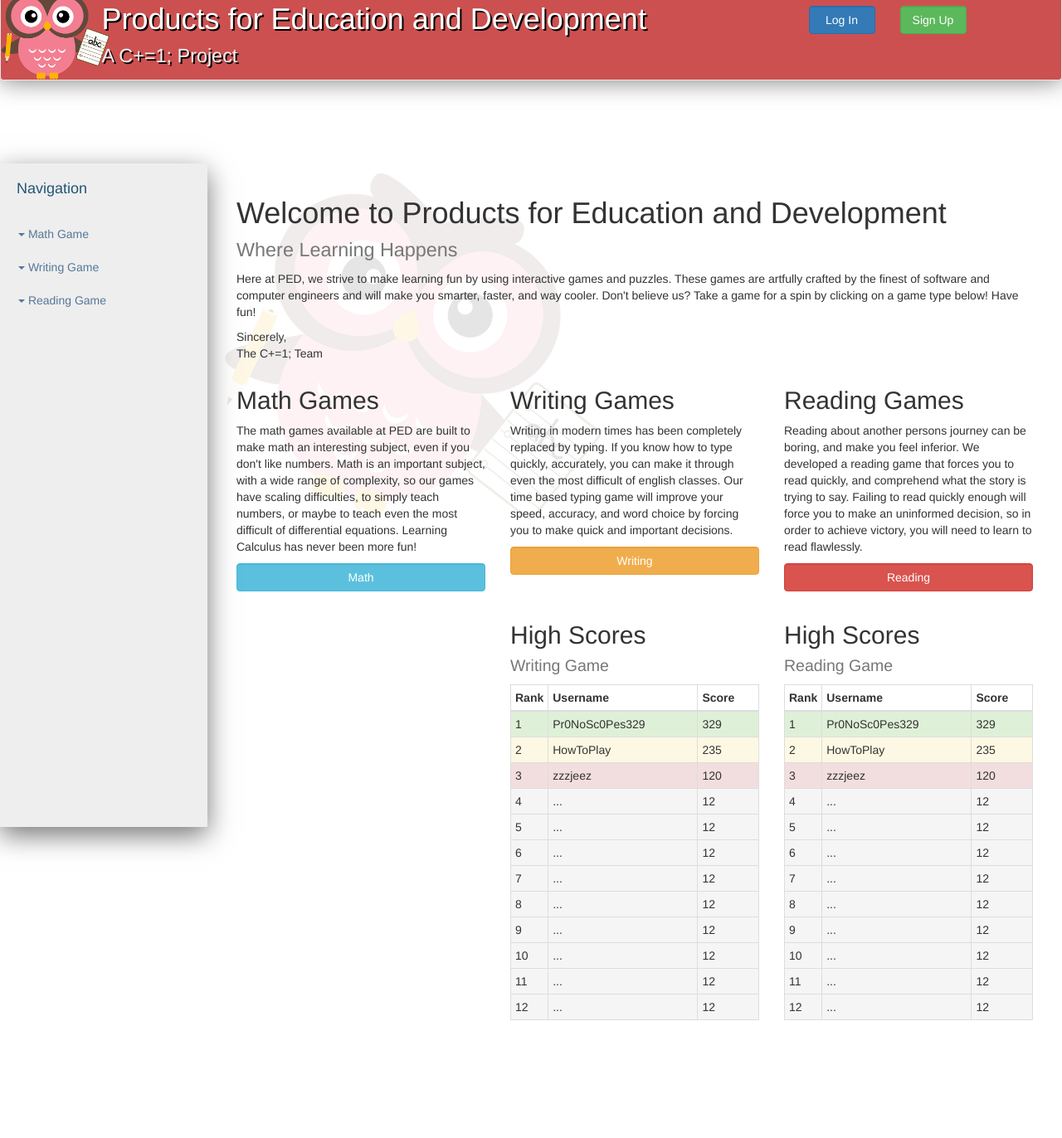
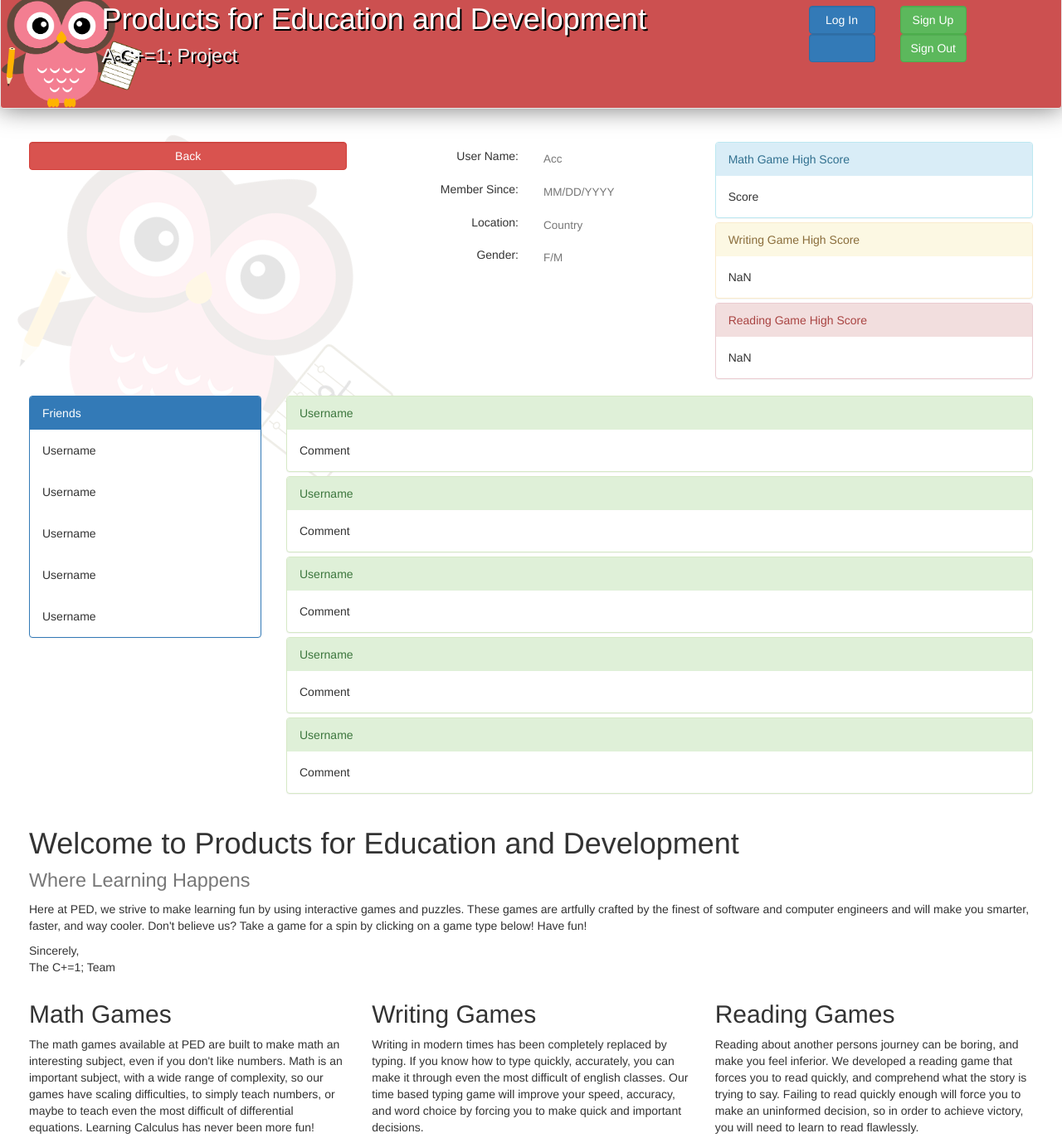
Before and after one commit to sandervw/S-E-329-Project-2, a plain HTML site: page index.html in a window 1280 px wide. Shown: the part 18-1390 px from the top of the page at 83% size. Before the commit the page ends 1288 px from the top, so only its background shows below. Drawn offline with nearby package versions, Linux system fonts and the light colour scheme; no server answers; a script that the page names is missing.

Commit message:
Should be ready to demo this guy now, all changes seem to work.

```diff
--- a/css/style.css
+++ b/css/style.css
@@ -76,12 +76,6 @@ background: #fff;
 margin-left:-202px;
 }
 
-/*!
- * Start Bootstrap - Simple Sidebar (http://startbootstrap.com/)
- * Copyright 2013-2016 Start Bootstrap
- * Licensed under MIT (https://github.com/BlackrockDigital/startbootstrap/blob/gh-pages/LICENSE)
- */
-
  body {
     overflow-x: hidden;
  }
@@ -98,24 +92,9 @@ margin-left:-202px;
 }
 
 #wrapper.toggled {
-    padding-left: 250px;
+    padding-left: 0px;
 }
 
-#sidebar-wrapper {
-    z-index: 20;
-    position: fixed;
-    left: 250px;
-    width: 0;
-    height: 100%;
-    margin-left: -250px;
-    overflow-y: auto;
-    background: #eeeeee;
-    -webkit-transition: all 0.5s ease;
-    -moz-transition: all 0.5s ease;
-    -o-transition: all 0.5s ease;
-    transition: all 0.5s ease;
-  	box-shadow: 0px 10px 30px #777777;
-}
 
 #wrapper.toggled #sidebar-wrapper {
     width: 250px;
@@ -131,7 +110,6 @@ margin-left:-202px;
 
 #wrapper.toggled #page-content-wrapper {
     position: absolute;
-    margin-right: -250px;
 }
 
 /* Sidebar Styles */
@@ -139,7 +117,6 @@ margin-left:-202px;
 .sidebar-nav {
     position: absolute;
     top: 0;
-    width: 250px;
     margin: 0;
     padding: 0;
     list-style: none;
@@ -189,7 +166,6 @@ margin-left:-202px;
       background-repeat: no-repeat;
     }
     #wrapper {
-        padding-left: 250px;
     }
 
     #wrapper.toggled {
--- a/index.html
+++ b/index.html
@@ -18,7 +18,7 @@
   <!-- Javascript Import -->
   <script src="js\InputManager.js"></script>
 
-  <script src="http://localhost:5000/socket.io/socket.io.js"></script>
+  <script src="http://192.168.1.4:5000/socket.io/socket.io.js"></script>
   <script src="js\mathGame.js"></script>
   <script src="js\readingGame.js"></script>
   <script src="js\writingGame.js"></script>
@@ -57,35 +57,104 @@
     </div>
     <!-- End Banner -->
     <!-- Main Container -->
-    <div id="wrapper" style="margin-top:100px">
-      <!-- Sidebar -->
-      <div id="sidebar-wrapper">
-        <ul class="sidebar-nav">
-          <li role="navigation" class="active sidebar-brand"><a href="#" id="navHeader">Navigation</a></li>
-          <li role="navigation" class="dropdown"><a class="dropdown-toggle" data-toggle="dropdown" role="button" aria-haspopup="true" aria-expanded="false" href="#"><span class="caret"></span> Math Game</a>
-            <ul class="dropdown-menu">
-              <li><a href="#" class="btn-math">New Game</a></li>
-              <li id="mathHS"><a href="#">High Scores</a></li>
-            </ul>
-          </li>
-          <li role="navigation" class="dropdown"><a class="dropdown-toggle" data-toggle="dropdown" role="button" aria-haspopup="true" aria-expanded="false" href="#"><span class="caret"></span> Writing Game</a>
-            <ul class="dropdown-menu">
-              <li><a href="#" class="btn-writing">New Game</a></li>
-              <li id="writingHS"><a href="#">High Scores</a></li>
-            </ul>
-          </li>
-          <li role="navigation" class="dropdown"><a class="dropdown-toggle" data-toggle="dropdown" role="button" aria-haspopup="true" aria-expanded="false" href="#"><span class="caret"></span> Reading Game</a>
-            <ul class="dropdown-menu">
-              <li><a href="#" class="btn-reading">New Game</a></li>
-              <li id="readingHS"><a href="#">High Scores</a></li>
-            </ul>
-          </li>
-        </ul>
-      </div>
-    <!-- End Sidebar -->
+    <div id="wrapper">
+
     <!-- Content -->
     <div id="page-content-wrapper" >
-      <div class="container-fluid">
+      <div id="profiledocument" class="container-fluid">
+          <div class="row">
+              <div class="col-sm-4"style="height: 300px;">
+                <button id="backButton" type="button" class="form-control btn btn-danger">Back</button>
+              </div>
+              <div class="col-sm-4">
+                <div class="row">
+                  <div class="col-xs-6 text-right">
+                    <h5>User Name:</h5>
+                  </div>
+                  <div class="col-xs-6">
+                    <h4><small id="uname">Acc</small></h4>
+                  </div>
+                </div>
+                <div class="row">
+                  <div class="col-xs-6 text-right">
+                    <h5>Member Since:</h5>
+                  </div>
+                  <div class="col-xs-6">
+                    <h4><small id="memberDate">MM/DD/YYYY</small></h4>
+                  </div>
+                </div>
+                <div class="row">
+                  <div class="col-xs-6 text-right">
+                    <h5>Location:</h5>
+                  </div>
+                  <div class="col-xs-6">
+                    <h4><small id="location">Country</small></h4>
+                  </div>
+                </div>
+                <div class="row">
+                  <div class="col-xs-6 text-right">
+                    <h5>Gender:</h5>
+                  </div>
+                  <div class="col-xs-6">
+                    <h4><small id="gender">F/M</small></h4>
+                  </div>
+                </div>
+              </div>
+              <div class="col-sm-4 panel-group">
+                <div class="panel panel-info">
+                  <div class="panel-heading">Math Game High Score</div>
+                  <div class="panel-body" id="mathHS">Score</div>
+                </div>
+                <div class="panel panel-warning">
+                  <div class="panel-heading">Writing Game High Score</div>
+                  <div class="panel-body" id="writHS">NaN</div>
+                </div>
+                <div class="panel panel-danger">
+                  <div class="panel-heading">Reading Game High Score</div>
+                  <div class="panel-body" id="readHS">NaN</div>
+                </div>
+              </div>
+          </div>
+          <div class="row">
+              <div class="col-md-3">
+                <div class="panel-group">
+                  <div class="panel panel-primary">
+                    <div class="panel-heading">Friends</div>
+                    <div class="panel-body">Username</div>
+                    <div class="panel-body">Username</div>
+                    <div class="panel-body">Username</div>
+                    <div class="panel-body">Username</div>
+                    <div class="panel-body">Username</div>
+                  </div>
+                </div>
+              </div>
+              <div class="col-md-9">
+                <div class="panel-group">
+                  <div class="panel panel-success">
+                    <div class="panel-heading">Username</div>
+                    <div class="panel-body">Comment</div>
+                  </div>
+                  <div class="panel panel-success">
+                    <div class="panel-heading">Username</div>
+                    <div class="panel-body">Comment</div>
+                  </div>
+                  <div class="panel panel-success">
+                    <div class="panel-heading">Username</div>
+                    <div class="panel-body">Comment</div>
+                  </div>
+                  <div class="panel panel-success">
+                    <div class="panel-heading">Username</div>
+                    <div class="panel-body">Comment</div>
+                  </div>
+                  <div class="panel panel-success">
+                    <div class="panel-heading">Username</div>
+                    <div class="panel-body">Comment</div>
+                  </div>
+                </div>
+              </div>
+          </div>
+      </div>
+      <div id="maindocument" class="container-fluid">
         <div class="row">
           <div class="col-lg-12">
               <h1> Welcome to Products for Education and Development<br>
@@ -128,104 +197,11 @@
                   </div></div>
                 <div class="col-md-4">
                   <h2>High Scores<br><small>Writing Game</small></h2>
-                  <table class="table table-responsive table-hover table-bordered table-condensed">
-                    <thead>
-                      <tr>
-                        <th style="width:30px;">Rank</th>
-                        <th>Username</th><th>Score</th>
-                      </tr>
-                    </thead>
-                      <tbody>
-                        <tr class="success">
-                          <td>1</td>
-                          <td>Pr0NoSc0Pes329</td>
-                          <td>329</td>
-                        </tr>
-                        <tr class="warning">
-                          <td>2</td>
-                          <td>HowToPlay</td>
-                          <td>235</td></tr>
-                          <tr class="danger">
-                            <td>3</td>
-                            <td>zzzjeez</td>
-                            <td>120</td>
-                          </tr>
-                          <tr class="active">
-                            <td>4</td>
-                            <td>...</td>
-                            <td>12</td>
-                          </tr>
-                          <tr class="active">
-                            <td>5</td>
-                            <td>...</td>
-                            <td>12</td>
-                          </tr>
-                          <tr class="active">
-                            <td>6</td>
-                            <td>...</td>
-                            <td>12</td>
-                          </tr>
-                          <tr class="active">
-                            <td>7</td>
-                            <td>...</td>
-                            <td>12</td>
-                          </tr>
-                          <tr class="active">
-                            <td>8</td>
-                            <td>...</td>
-                            <td>12</td>
-                          </tr><tr class="active"><td>9</td><td>...</td><td>12</td></tr><tr class="active"><td>10</td><td>...</td><td>12</td></tr><tr class="active"><td>11</td><td>...</td><td>12</td></tr><tr class="active"><td>12</td><td>...</td><td>12</td></tr></tbody></table>
+                  NaN
                 </div>
                 <div class="col-md-4">
                   <h2>High Scores<br><small>Reading Game</small></h2>
-                  <table class="table table-responsive table-hover table-bordered table-condensed">
-                    <thead>
-                      <tr>
-                        <th style="width:30px;">Rank</th>
-                        <th>Username</th><th>Score</th>
-                      </tr>
-                    </thead>
-                      <tbody>
-                        <tr class="success">
-                          <td>1</td>
-                          <td>Pr0NoSc0Pes329</td>
-                          <td>329</td>
-                        </tr>
-                        <tr class="warning">
-                          <td>2</td>
-                          <td>HowToPlay</td>
-                          <td>235</td></tr>
-                          <tr class="danger">
-                            <td>3</td>
-                            <td>zzzjeez</td>
-                            <td>120</td>
-                          </tr>
-                          <tr class="active">
-                            <td>4</td>
-                            <td>...</td>
-                            <td>12</td>
-                          </tr>
-                          <tr class="active">
-                            <td>5</td>
-                            <td>...</td>
-                            <td>12</td>
-                          </tr>
-                          <tr class="active">
-                            <td>6</td>
-                            <td>...</td>
-                            <td>12</td>
-                          </tr>
-                          <tr class="active">
-                            <td>7</td>
-                            <td>...</td>
-                            <td>12</td>
-                          </tr>
-                          <tr class="active">
-                            <td>8</td>
-                            <td>...</td>
-                            <td>12</td>
-                          </tr><tr class="active"><td>9</td><td>...</td><td>12</td></tr><tr class="active"><td>10</td><td>...</td><td>12</td></tr><tr class="active"><td>11</td><td>...</td><td>12</td></tr><tr class="active"><td>12</td><td>...</td><td>12</td></tr></tbody></table>
-                </div>
+                  NaN</div>
               </div>
             </div>
         </div>
--- a/js/mathGame.js
+++ b/js/mathGame.js
@@ -279,6 +279,7 @@ function setMenuState(newState){
 			mathGame.gameAudio.currentTime = 0;
 			$('#mainPage').show();
 			$("#game").hide();
+			socket.emit('getMathHighScores',"");
 		}
 		else if(newState == 2){
 			mathGame.mainMenu.items = ['Arcade  Classic', 'Matrix', 'Underwater', 'Back'];
```
Also changed, not shown: Data/server.js (+53 -5 lines), js/pageScript.js (+43 -1 lines).
